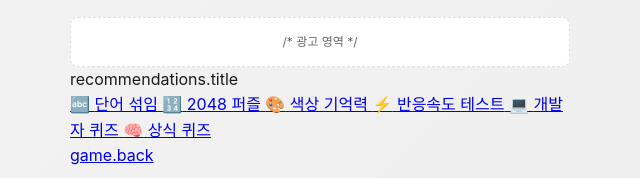
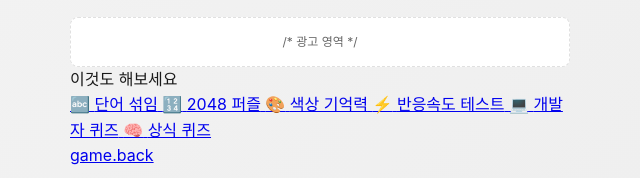
Before and after one commit to swp1234/typing-speed, a plain HTML site: page index.html in a window 1280 px wide. Shown: the part 645-823 px from the top of the page, 320-960 px from the left. Drawn offline with Linux system fonts and the light colour scheme; a script that the page names is missing.

Commit message:
Fix recommendations.title data-i18n attribute showing as text

```diff
--- a/index.html
+++ b/index.html
@@ -244,7 +244,7 @@
 
         <!-- 크로스 프로모션 추천 섹션 -->
         <section class="recommendations-section">
-            <div class="rec-title" data-i18n="recommendations.title">이것도 해보세요</div>
+            <div class="rec-title">이것도 해보세요</div>
             <div class="rec-grid">
                 <a href="https://dopabrain.com/word-scramble/" class="rec-card" target="_blank">
                     <span class="rec-icon">🔤</span>
```
